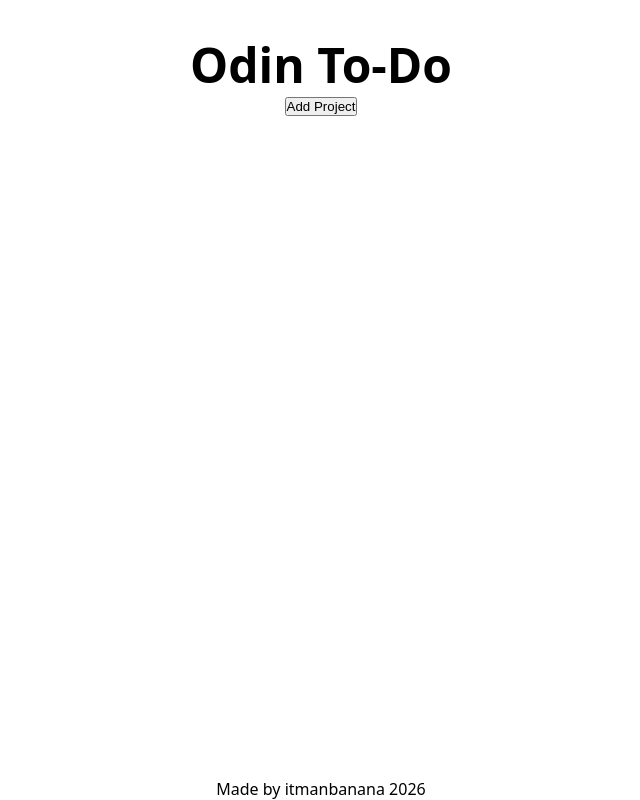
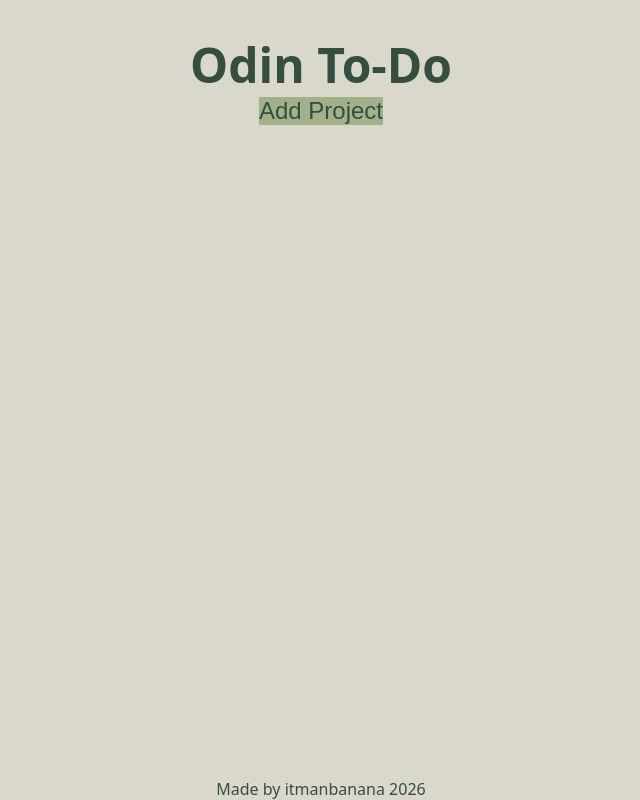
Before and after one commit to itmanbanana/odin-todo, a website built with webpack: page src/index.html in a window 1280 px wide. Shown: the whole page, without its empty margins (319-959 px from the left). Built offline with nearby package versions, Linux system fonts and the light colour scheme.

Commit message:
Add iosevka font

```diff
--- /dev/null
+++ b/src/styles/iosevka.css
@@ -0,0 +1,80 @@
+/* iosevka-latin-100-italic */
+@font-face {
+  font-family: 'Iosevka';
+  font-style: italic;
+  font-display: swap;
+  font-weight: 100;
+  src: url(https://cdn.jsdelivr.net/fontsource/fonts/iosevka@latest/latin-100-italic.woff2) format('woff2'), url(https://cdn.jsdelivr.net/fontsource/fonts/iosevka@latest/latin-100-italic.woff) format('woff');
+}
+
+/* iosevka-latin-200-italic */
+@font-face {
+  font-family: 'Iosevka';
+  font-style: italic;
+  font-display: swap;
+  font-weight: 200;
+  src: url(https://cdn.jsdelivr.net/fontsource/fonts/iosevka@latest/latin-200-italic.woff2) format('woff2'), url(https://cdn.jsdelivr.net/fontsource/fonts/iosevka@latest/latin-200-italic.woff) format('woff');
+}
+
+/* iosevka-latin-300-italic */
+@font-face {
+  font-family: 'Iosevka';
+  font-style: italic;
+  font-display: swap;
+  font-weight: 300;
+  src: url(https://cdn.jsdelivr.net/fontsource/fonts/iosevka@latest/latin-300-italic.woff2) format('woff2'), url(https://cdn.jsdelivr.net/fontsource/fonts/iosevka@latest/latin-300-italic.woff) format('woff');
+}
+
+/* iosevka-latin-400-italic */
+@font-face {
+  font-family: 'Iosevka';
+  font-style: italic;
+  font-display: swap;
+  font-weight: 400;
+  src: url(https://cdn.jsdelivr.net/fontsource/fonts/iosevka@latest/latin-400-italic.woff2) format('woff2'), url(https://cdn.jsdelivr.net/fontsource/fonts/iosevka@latest/latin-400-italic.woff) format('woff');
+}
+
+/* iosevka-latin-500-italic */
+@font-face {
+  font-family: 'Iosevka';
+  font-style: italic;
+  font-display: swap;
+  font-weight: 500;
+  src: url(https://cdn.jsdelivr.net/fontsource/fonts/iosevka@latest/latin-500-italic.woff2) format('woff2'), url(https://cdn.jsdelivr.net/fontsource/fonts/iosevka@latest/latin-500-italic.woff) format('woff');
+}
+
+/* iosevka-latin-600-italic */
+@font-face {
+  font-family: 'Iosevka';
+  font-style: italic;
+  font-display: swap;
+  font-weight: 600;
+  src: url(https://cdn.jsdelivr.net/fontsource/fonts/iosevka@latest/latin-600-italic.woff2) format('woff2'), url(https://cdn.jsdelivr.net/fontsource/fonts/iosevka@latest/latin-600-italic.woff) format('woff');
+}
+
+/* iosevka-latin-700-italic */
+@font-face {
+  font-family: 'Iosevka';
+  font-style: italic;
+  font-display: swap;
+  font-weight: 700;
+  src: url(https://cdn.jsdelivr.net/fontsource/fonts/iosevka@latest/latin-700-italic.woff2) format('woff2'), url(https://cdn.jsdelivr.net/fontsource/fonts/iosevka@latest/latin-700-italic.woff) format('woff');
+}
+
+/* iosevka-latin-800-italic */
+@font-face {
+  font-family: 'Iosevka';
+  font-style: italic;
+  font-display: swap;
+  font-weight: 800;
+  src: url(https://cdn.jsdelivr.net/fontsource/fonts/iosevka@latest/latin-800-italic.woff2) format('woff2'), url(https://cdn.jsdelivr.net/fontsource/fonts/iosevka@latest/latin-800-italic.woff) format('woff');
+}
+
+/* iosevka-latin-900-italic */
+@font-face {
+  font-family: 'Iosevka';
+  font-style: italic;
+  font-display: swap;
+  font-weight: 900;
+  src: url(https://cdn.jsdelivr.net/fontsource/fonts/iosevka@latest/latin-900-italic.woff2) format('woff2'), url(https://cdn.jsdelivr.net/fontsource/fonts/iosevka@latest/latin-900-italic.woff) format('woff');
+}
--- a/src/styles/style.css
+++ b/src/styles/style.css
@@ -1,12 +1,19 @@
 :root {
     font-family: system-ui, -apple-system, BlinkMacSystemFont, 'Segoe UI', Roboto, Oxygen, Ubuntu, Cantarell, 'Open Sans', 'Helvetica Neue', sans-serif;
     font-size: 16px;
+
+    --col-light: #dad7cd;
+    --col-light-green: #a3b18a;
+    --col-med-green: #588157;
+    --col-dark-green: #344e41;
 }
 
 * {
     padding: 0;
     margin: 0;
     box-sizing: border-box;
+
+    color: var(--col-dark-green);
 }
 
 body {
@@ -14,6 +21,8 @@ body {
     flex-direction: column;
     justify-content: space-between;
     align-items: center;
+
+    background-color: var(--col-light);
 
     min-height: 100vh;
 }
@@ -35,6 +44,16 @@ form.open {
     visibility: visible;
 }
 
+button {
+    border: none;
+    outline: none;
+    background: none;
+
+    font-size: 1.5rem;
+
+    background-color: var(--col-light-green);
+}
+
 .header-title {
     font-size: 3rem;
     font-weight: 600;
```
